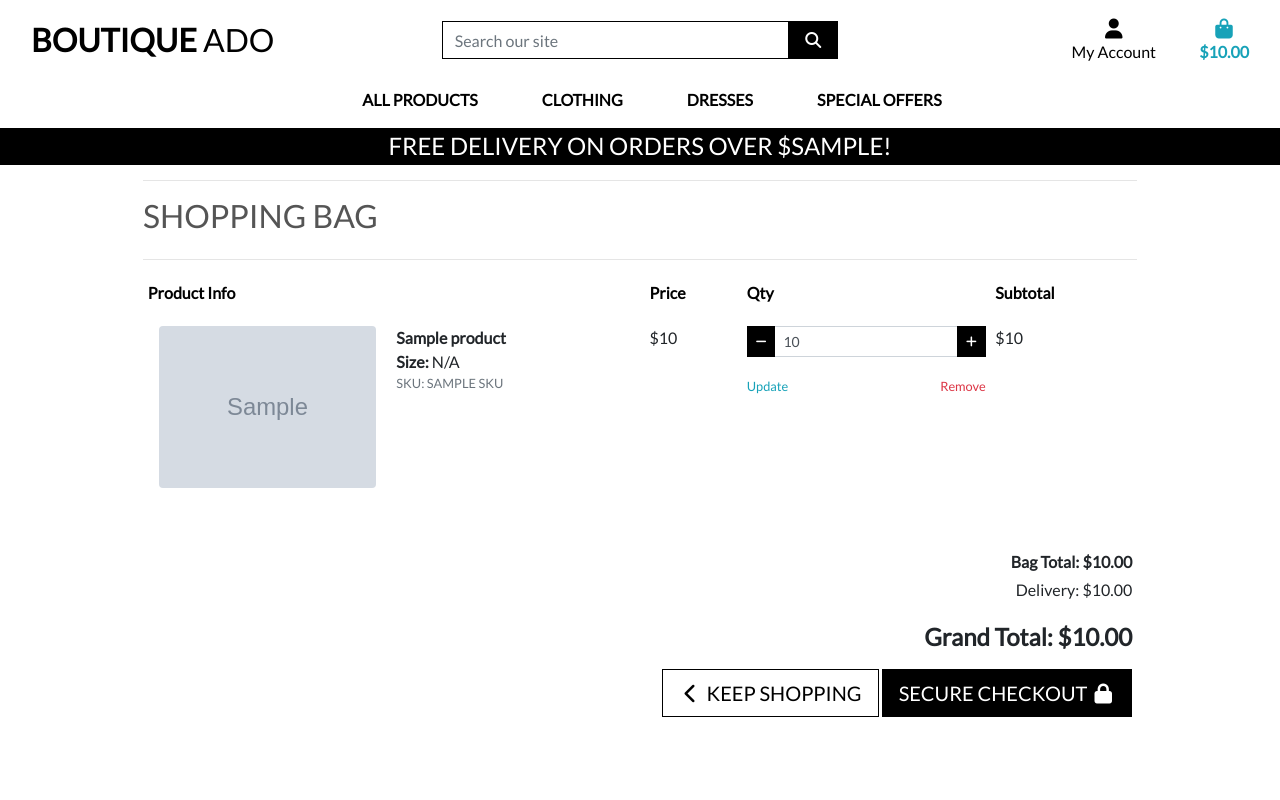
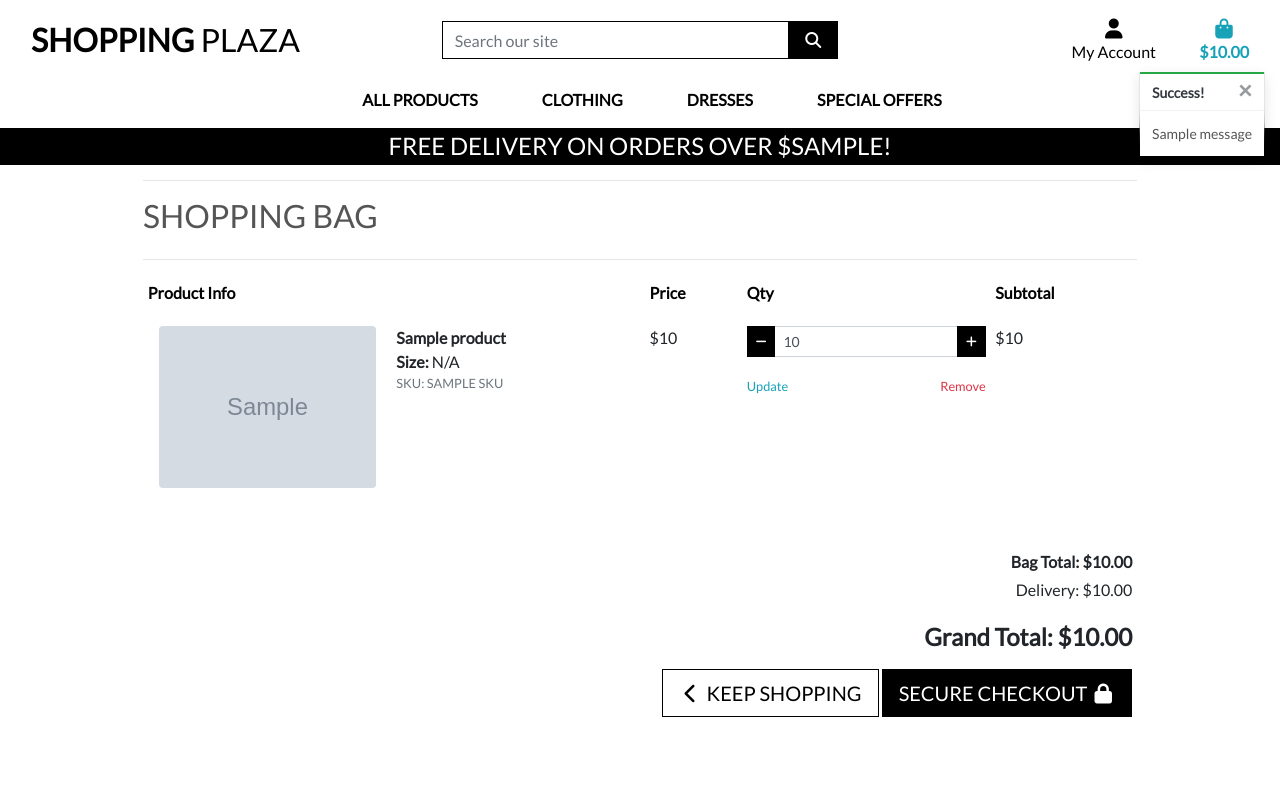
Before and after one commit to soniitsa/shopping-plaza, a Django app: template bag/templates/bag/bag.html in a window 1280 px wide. Run offline with Django 3.2, Linux system fonts and the light colour scheme; the template is opened without the code that fills it: most values are stand-ins (such as "Sample title", 1, 10 or a date in 2020); grey boxes marked "Sample" are stand-in pictures; one stand-in notice (Sample message) is shown; some libraries are stand-ins or nearby versions.

Commit message:
Added toast

```diff
--- a/shopping_plaza/settings.py
+++ b/shopping_plaza/settings.py
@@ -79,6 +79,8 @@ TEMPLATES = [
     },
 ]
 
+MESSAGE_STORAGE = 'django.contrib.messages.storage.session.SessionStorage'
+
 AUTHENTICATION_BACKENDS = (
     # Needed to login by username in Django admin, regardless of `allauth`
     'django.contrib.auth.backends.ModelBackend',
--- a/static/css/base.css
+++ b/static/css/base.css
@@ -102,6 +102,24 @@ a.category-badge > span.badge:hover {
     cursor: pointer;
 }
 
+/* ------------------------------- bootstrap toasts */
+
+.message-container {
+    position: fixed;
+    top: 72px;
+    right: 15px;
+    z-index: 99999999999;
+}
+
+.custom-toast {
+    overflow: visible;
+}
+
+.toast-capper {
+    height: 2px;
+}
+
+
 /* -------------------------------- Media Queries */
 
 /* Slightly larger container on xl screens */
--- a/templates/base.html
+++ b/templates/base.html
@@ -32,14 +32,14 @@
     {% block extra_js %}
     {% endblock %}
 
-    <title>Boutique Ado {% block extra_title %}{% endblock %}</title>
+    <title>Shopping Plaza {% block extra_title %}{% endblock %}</title>
   </head>
   <body>
     <header class="container-fluid fixed-top">
         <div id="topnav" class="row bg-white pt-lg-2 d-none d-lg-flex">
             <div class="col-12 col-lg-4 my-auto py-1 py-lg-0 text-center text-lg-left">
                 <a href="{% url 'home' %}" class="nav-link main-logo-link">
-                    <h2 class="logo-font text-black my-0"><strong>Boutique</strong> Ado</h2>
+                    <h2 class="logo-font text-black my-0"><strong>Shopping</strong> Plaza</h2>
                 </a>
             </div>
             <div class="col-12 col-lg-4 my-auto py-1 py-lg-0">
@@ -111,8 +111,22 @@
         </div>
     </header>
 
-    {% if messages %}
-        <div class="message-container"></div>
+     {% if messages %}
+        <div class="message-container">
+            {% for message in messages %}
+                {% with message.level as level %}
+                    {% if level == 40 %}
+                        {% include 'includes/toasts/toast_error.html' %}
+                    {% elif level == 30 %}
+                        {% include 'includes/toasts/toast_warning.html' %}
+                    {% elif level == 25 %}
+                        {% include 'includes/toasts/toast_success.html' %}
+                    {% else %}
+                        {% include 'includes/toasts/toast_info.html' %}
+                    {% endif %}
+                {% endwith %}
+            {% endfor %}
+        </div>
     {% endif %}
 
     {% block page_header %}
@@ -122,6 +136,9 @@
     {% endblock %}
 
     {% block postloadjs %}
+    <script type="text/javascript">
+        $('.toast').toast('show');
+    </script>
     {% endblock %}
 
 
--- /dev/null
+++ b/templates/includes/toasts/toast_success.html
@@ -0,0 +1,13 @@
+<div class="toast custom-toast rounded-0 border-top-0" data-autohide="false">
+    <div class="arrow-up arrow-success"></div>
+    <div class="w-100 toast-capper bg-success"></div>
+    <div class="toast-header bg-white text-dark">
+        <strong class="mr-auto">Success!</strong>
+        <button type="button" class="ml-2 mb-1 close text-dark" data-dismiss="toast" aria-label="Close">
+            <span aria-hidden="true">&times;</span>
+        </button>
+    </div>
+    <div class="toast-body bg-white">
+        {{ message }}
+    </div>
+</div>
```
Also changed, not shown: bag/views.py (+19 -1 lines), templates/includes/toasts/toast_error.html (added, +13 -0 lines), templates/includes/toasts/toast_info.html (added, +13 -0 lines), templates/includes/toasts/toast_warning.html (added, +13 -0 lines).
